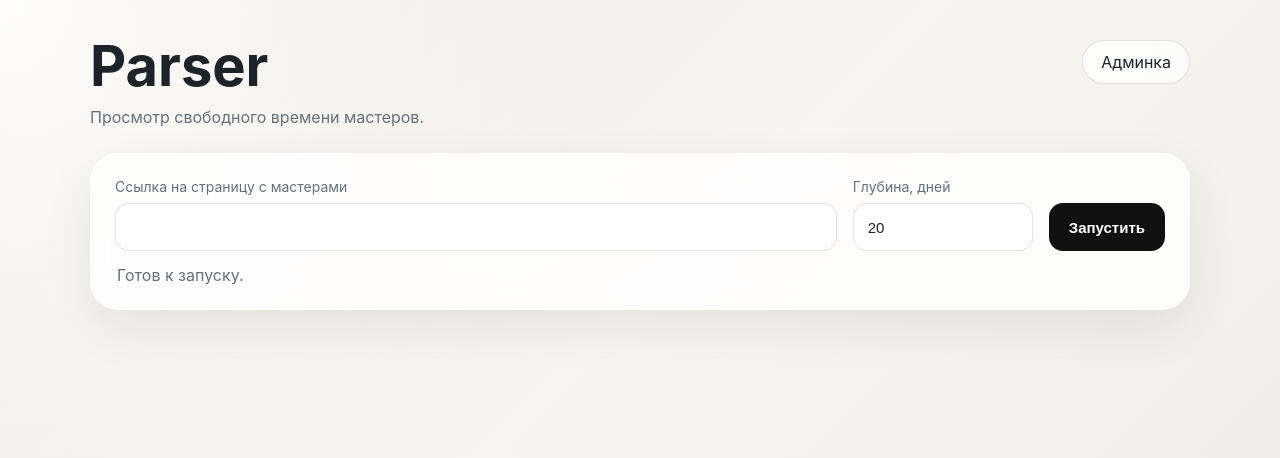
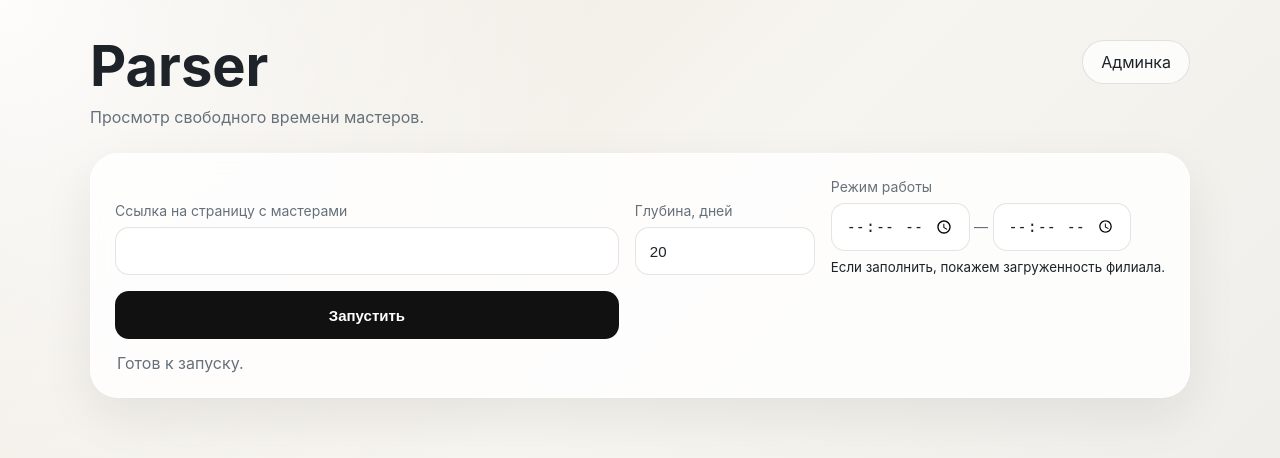
Before and after one commit to deus-mouse/YC-parser, a FastAPI app: page / in a window 1280 px wide. Shown: the top 458 px of the page. Run offline with FastAPI, Linux system fonts and the light colour scheme.

Commit message:
считает верно. перевел в часы

```diff
--- a/templates/index.html
+++ b/templates/index.html
@@ -3,7 +3,7 @@
   <head>
     <meta charset="utf-8">
     <meta name="viewport" content="width=device-width, initial-scale=1">
-    <link rel="stylesheet" href="/static/styles.css">
+    <link rel="stylesheet" href="/static/styles.css?v=20260330-1">
   </head>
   <body>
     <main class="shell">
@@ -25,6 +25,25 @@
             <span>Глубина, дней</span>
             <input id="days" name="days" type="number" min="1" max="180" value="{{ defaults.default_days }}">
           </label>
+          <label class="field small">
+            <span>Режим работы</span>
+            <div class="time-range">
+              <input
+                id="working-hours-start"
+                name="working_hours_start"
+                type="time"
+                value=""
+              >
+              <span class="time-range-separator">—</span>
+              <input
+                id="working-hours-end"
+                name="working_hours_end"
+                type="time"
+                value=""
+              >
+            </div>
+            <small class="field-hint">Если заполнить, покажем загруженность филиала.</small>
+          </label>
           <button id="submit-button" class="button" type="submit">Запустить</button>
         </form>
         <p id="status" class="status">Готов к запуску.</p>
@@ -33,8 +52,9 @@
       <section id="results-card" class="card hidden">
         <div class="section-head">
           <h2>Результаты</h2>
-          <p id="summary" class="summary"></p>
         </div>
+        <p id="summary" class="summary"></p>
+        <p id="occupancy" class="summary hidden"></p>
         <div class="table-wrap">
           <table id="results-table">
             <thead>
@@ -42,7 +62,7 @@
                 <th>Мастер</th>
                 <th>Мин. услуга</th>
                 <th>Слоты</th>
-                <th>Свободно, мин</th>
+                <th>Свободно, ч</th>
               </tr>
             </thead>
             <tbody></tbody>
@@ -54,6 +74,6 @@
     <script>
       window.APP_DEFAULTS = {{ defaults | tojson }};
     </script>
-    <script src="/static/app.js"></script>
+    <script src="/static/app.js?v=20260330-1"></script>
   </body>
   </html>
```
